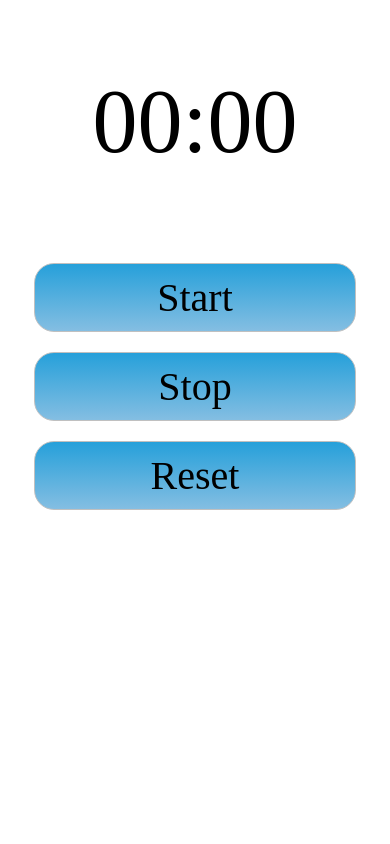
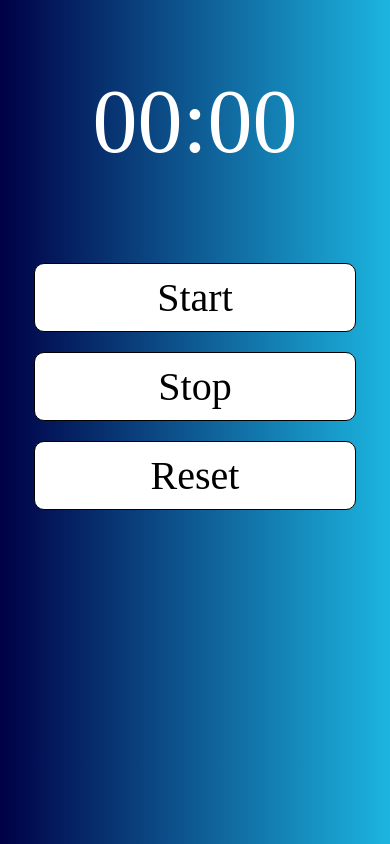
Before and after one commit to Thanwar/timer-app, a React (Create React App) app: page / in a window 390 px wide. Built offline with nearby package versions, Linux system fonts and the light colour scheme.

Commit message:
final version

```diff
--- a/src/components/Timer/Timer.css
+++ b/src/components/Timer/Timer.css
@@ -27,7 +27,7 @@
 
 @media screen and (max-width: 700px) {
 
-	.time-display
+.time-display
 {
 	/* background-color: red; */
 	padding: 70px 50px 80px 50px;
@@ -35,4 +35,9 @@
 	margin: 0 auto;
 }
 
+.timer-container
+{
+	background: linear-gradient(to right, #000046, #1cb5e0);
 }
+
+}
--- a/src/components/TimerButton/TimerButton.css
+++ b/src/components/TimerButton/TimerButton.css
@@ -15,9 +15,9 @@
 
   @media screen and (max-width: 700px) {
     .button-container{
-      background: linear-gradient(to top, #84bee2, #26a0da);
       color: black;
-      border-radius: 20px;
+      background-color: white;
+      border-radius: 10px;
       width: 300px;
       padding: 10px;
       font-size: 40px;
--- a/src/index.css
+++ b/src/index.css
@@ -26,7 +26,8 @@ body, div, p {
 		--timer-height: 100%;
 		--timer-width: 100%;
 		--button-text-size: 2em;
-		--button-border: 1px solid #c0c0c0;
+		--button-border: 1px solid #000000;
+		color: white;
 }
 
 }
```
Also changed, not shown: src/components/App/App.css (line endings or trailing spaces), 1 other file (tests, documents, lock files or other folders).
